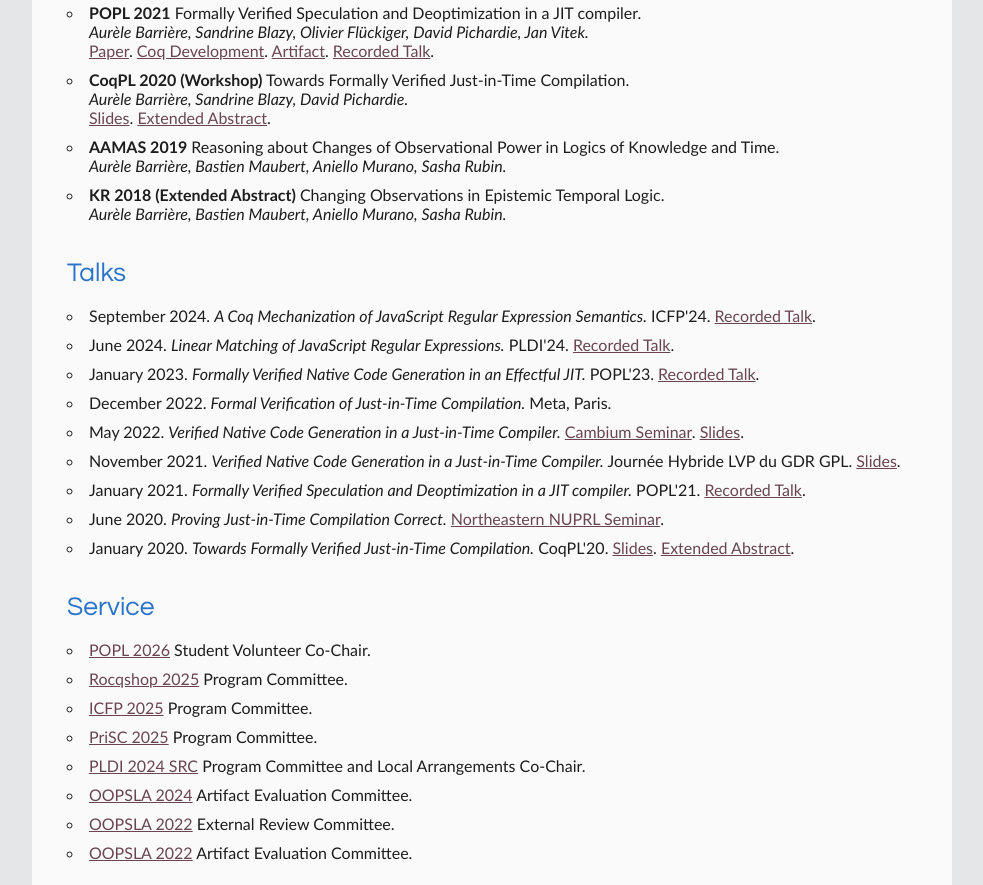
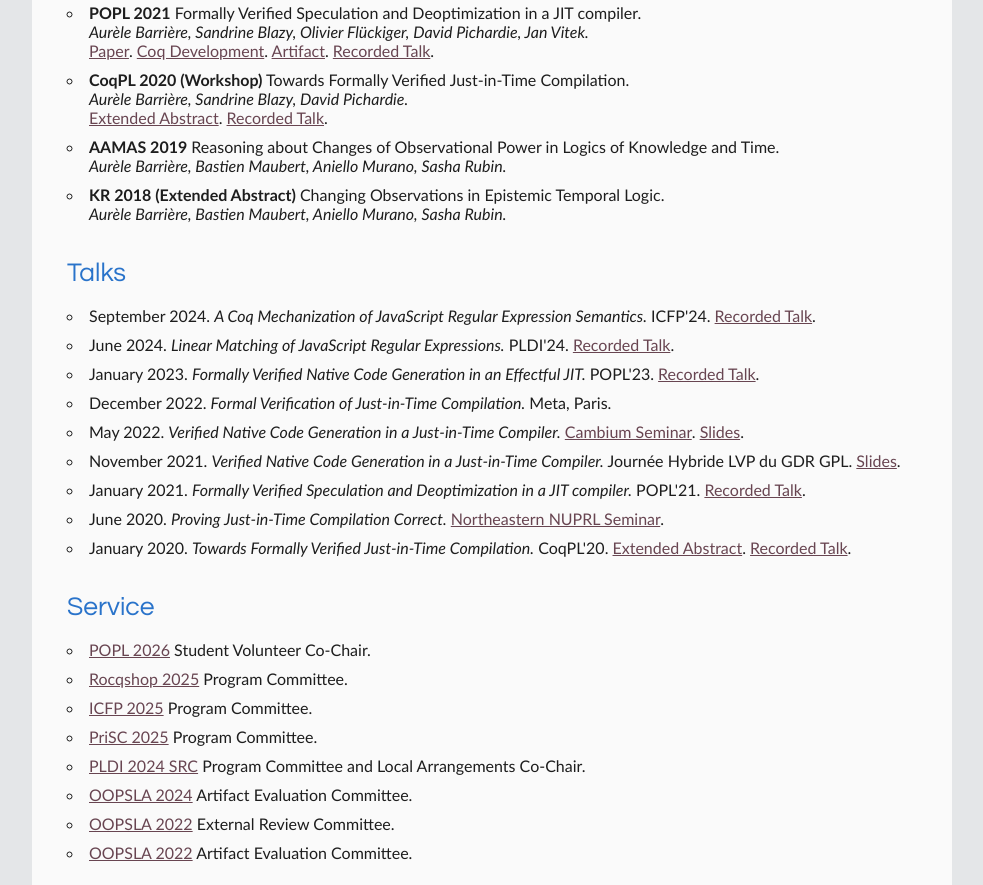
Before and after one commit to Aurele-Barriere/Aurele-Barriere.github.io, a plain HTML site: page index.html in a window 1280 px wide. Shown: the part 1345-2230 px from the top of the page, without its empty margins (148-1131 px from the left). Drawn offline with Linux system fonts and the light colour scheme.

Commit message:
fix missing link

```diff
--- a/index.html
+++ b/index.html
@@ -89,7 +89,7 @@
 
 	  <li><b>CoqPL 2020 (Workshop)</b> Towards Formally Verified Just-in-Time Compilation.<br/>
 	    <i>Aurèle Barrière, Sandrine Blazy, David Pichardie.</i><br/>
-	    <a href="papers/coqpl20_slides.pdf">Slides</a>. <a href="papers/coqpl20_abstract.pdf">Extended Abstract</a>. </li>
+	    <a href="papers/coqpl20_abstract.pdf">Extended Abstract</a>. <a href="https://www.youtube.com/watch?v=Be-CwSREJOI">Recorded Talk</a>.</li>
 
 	  <li><b>AAMAS 2019</b> Reasoning about Changes of Observational Power in Logics of Knowledge and Time.<br/>
 	    <i>Aurèle Barrière, Bastien Maubert, Aniello Murano, Sasha Rubin.</i></li>
@@ -108,7 +108,7 @@
 	  <li>November 2021. <i>Verified Native Code Generation in a Just-in-Time Compiler.</i> Journée Hybride LVP du GDR GPL. <a href="papers/lvp_slides.pdf">Slides</a>. </li>
 	  <li>January 2021. <i>Formally Verified Speculation and Deoptimization in a JIT compiler.</i> POPL'21. <a href="https://www.youtube.com/watch?v=1W1LQWBVfz4">Recorded Talk</a>.</li>
 	  <li>June 2020. <i>Proving Just-in-Time Compilation Correct.</i> <a href="https://lists.ccs.neu.edu/pipermail/pl-seminar/2020/000942.html">Northeastern NUPRL Seminar</a>.</li>
-	  <li>January 2020. <i>Towards Formally Verified Just-in-Time Compilation.</i> CoqPL'20. <a href="papers/coqpl20_slides.pdf">Slides</a>. <a href="papers/coqpl20_abstract.pdf">Extended Abstract</a>. </li>
+	  <li>January 2020. <i>Towards Formally Verified Just-in-Time Compilation.</i> CoqPL'20. <a href="papers/coqpl20_abstract.pdf">Extended Abstract</a>. <a href="https://www.youtube.com/watch?v=Be-CwSREJOI">Recorded Talk</a>.</li>
 	</ul>
 
 	<a name="service"></a><h1>Service</h1>
```
